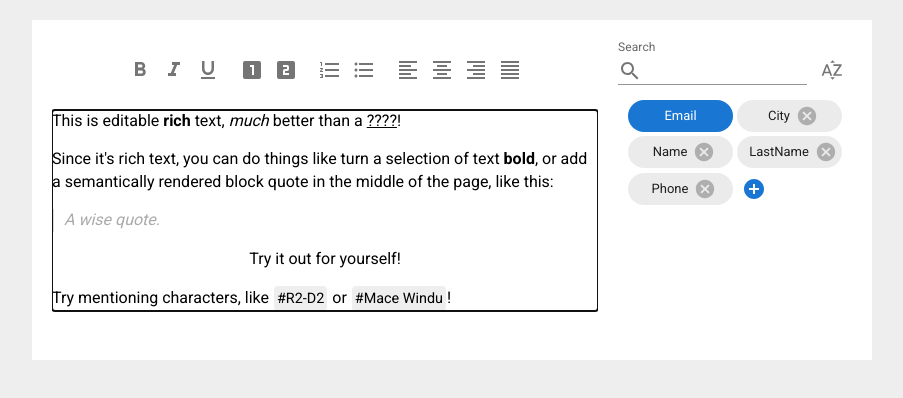
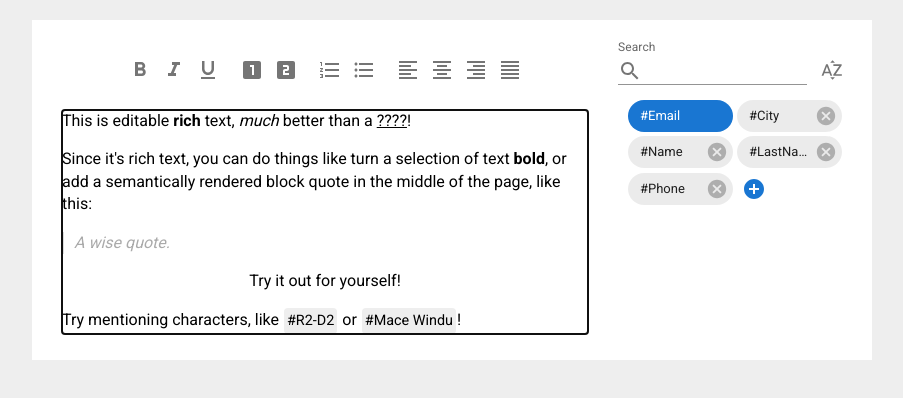
Before and after one commit to KonovalovNikolai/EmailTemplaitor, a React (Create React App) app: page / in a window 1280 px wide. Shown: the top 398 px of the page, without its empty margins (188-1091 px from the left). Built offline with nearby package versions, Linux system fonts and the light colour scheme.

Commit message:
Кастомный скроллбар

```diff
--- a/src/App.tsx
+++ b/src/App.tsx
@@ -1,6 +1,5 @@
 import React, { useState } from 'react';
-import { Descendant, Editor } from 'slate';
-import { EditableList } from './components/EditableList/EditableList';
+import { Descendant } from 'slate';
 import CustomEditor from './components/Editor/CustomEditor';
 import { FieldList } from './components/EditableList/utils/FieldList';
 
--- a/src/components/EditableList/EditableList.tsx
+++ b/src/components/EditableList/EditableList.tsx
@@ -9,6 +9,7 @@ import ListTopBar from './components/ListTopBar';
 import { FieldNameInputField } from './components/FieldNameInputField';
 import NewFieldButton from './components/AddNewFieldButton';
 import { DefaultSortButtonState, SortButtonState } from './utils/SortButtonState';
+import ScrollableBox from '../ScrollableBox';
 
 type Props = {
     fieldList: FieldList
@@ -118,11 +119,11 @@ export const EditableList = memo(({ fieldList, onChange }: Props) => {
                 onChange={setBarState}
             />
 
-            <Box
+            <ScrollableBox
                 sx={{
-                    overflowY: "scroll",
+                    overflowY: "overlay",
                     height: 0.8,
-                    p: "0 10px 0 10px"
+                    p: "0 10px 0 10px",
                 }}
             >
                 <Grid
@@ -157,7 +158,7 @@ export const EditableList = memo(({ fieldList, onChange }: Props) => {
                         />
                     </Grid>
                 </Grid>
-            </Box>
+            </ScrollableBox>
 
             {!!selectedElement &&
                 <Popover
--- a/src/components/EditableList/components/ListItemBase.tsx
+++ b/src/components/EditableList/components/ListItemBase.tsx
@@ -15,10 +15,14 @@ export const ListItemBase = ({ label, color, onDelete = null, onClick = null }:
         <Grid item xs={6}>
             <Chip
                 sx={{
-                    width: 1
+                    width: 1,
+                    "&>.MuiChip-label": {
+                        margin: "auto",
+                        flex: "auto"
+                    }
                 }}
                 color={color}
-                label={label}
+                label={`#${label}`}
                 onDelete={onDelete}
                 onClick={onClick}
                 {...rest}
--- a/src/components/Editor/CustomSlateEditor.tsx
+++ b/src/components/Editor/CustomSlateEditor.tsx
@@ -1,7 +1,6 @@
-import { Box, PopperProps } from "@mui/material";
+import { Box, PopperProps, } from "@mui/material";
 import { FunctionComponent, memo, useCallback, useState } from "react";
 import {
-    createEditor,
     Descendant,
     Transforms,
     Range,
@@ -10,6 +9,7 @@ import {
 } from 'slate'
 import { Editable, ReactEditor, Slate } from "slate-react";
 import { FieldList } from "../EditableList/utils/FieldList";
+import ScrollableBox from "../ScrollableBox";
 import AutoCompletePoper from "./components/AutoCompletePoper/AutoCompletePoper";
 import { SlateToolBar } from "./components/Toolbar/Toolbar";
 import { MentionElement } from "./custom-types";
@@ -170,15 +170,15 @@ const CustomSlateEditor: FunctionComponent<CustomSlateEditorProps> = ({ editor,
             >
                 <SlateToolBar />
 
-                <Box
+                <ScrollableBox
                     sx={{
+                        overflowY: "overlay",
                         height: 0.8,
-                        overflowY: "scroll",
                     }}
                 >
                     <Box
                         sx={{
-                            p: "10px 0 10px 0"
+                            p: "10px 10px 0 10px"
                         }}
                     >
                         <Editable
@@ -191,7 +191,7 @@ const CustomSlateEditor: FunctionComponent<CustomSlateEditorProps> = ({ editor,
                             autoFocus
                         />
                     </Box>
-                </Box>
+                </ScrollableBox>
             </Slate>
             <AutoCompletePoper
                 anchorEl={autoCompleteData?.anchorEl}
--- /dev/null
+++ b/src/components/ScrollableBox.tsx
@@ -0,0 +1,21 @@
+import { Box, } from "@mui/material";
+import { styled } from "@mui/system";
+
+const ScrollableBox = styled(Box)({
+    "&::-webkit-scrollbar": {
+        width: "10px"
+    },
+
+    "&::-webkit-scrollbar-track": {
+        backgroundColor: "#e4e4e4",
+        borderRadius: "100px",
+    },
+
+    "&::-webkit-scrollbar-thumb": {
+        borderRadius: "100px",
+        border: "5px solid transparent",
+        backgroundColor: "#1976d2",
+    },
+});
+
+export default ScrollableBox;
```
